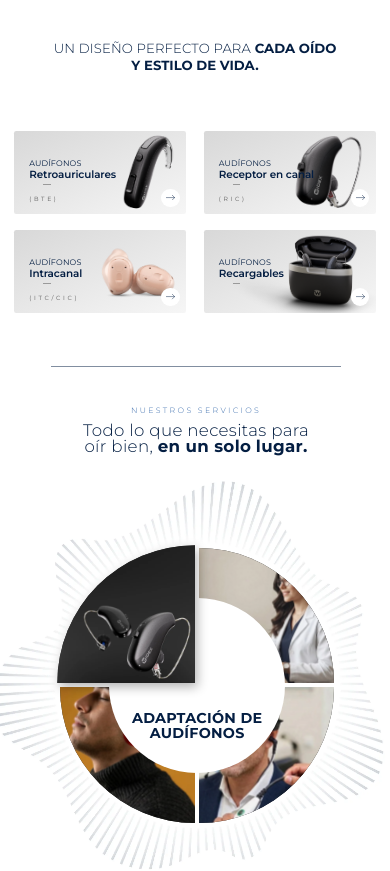
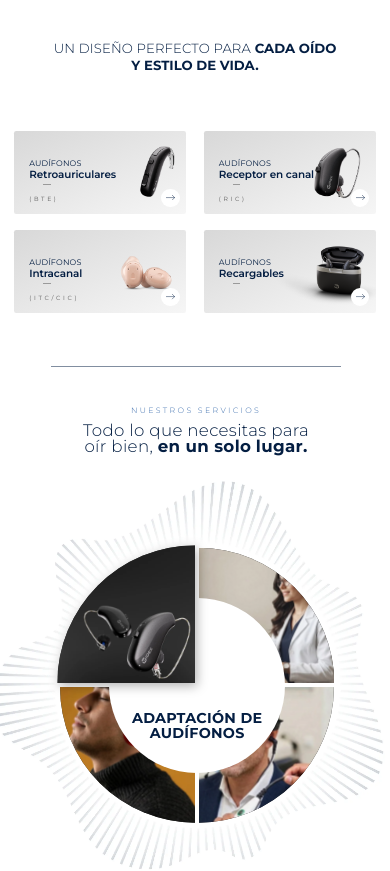
Before and after one commit to auraljaveriana-glitch/Aural, a Next.js app: page / in a window 390 px wide. Shown: the part 1380-2251 px from the top of the page. Built offline with nearby package versions, Linux system fonts and the light colour scheme; a web font is replaced by a local one.

Commit message:
Celular: fotos de soluciones más pequeñas; cuartos de círculo de servicios recortados con clip-path (Safari)
Co-Authored-By: Claude Opus 5.5 <noreply@anthropic.com>
Claude-Session: https://claude.ai/code/session_01KXgfURWN5eADwFqiRENNbR

```diff
--- a/src/components/inicio/Servicios.module.css
+++ b/src/components/inicio/Servicios.module.css
@@ -141,8 +141,9 @@
   transform-origin: 100% 100%;
 }
 
+/* cuartos de círculo con clip-path (Safari en iPhone no recorta bien con border-radius + overflow) */
 .ai button {
-  border-top-left-radius: 100%;
+  clip-path: circle(100% at 100% 100%);
 }
 
 .ad {
@@ -152,7 +153,7 @@
 }
 
 .ad button {
-  border-top-right-radius: 100%;
+  clip-path: circle(100% at 0 100%);
 }
 
 .bi {
@@ -162,7 +163,7 @@
 }
 
 .bi button {
-  border-bottom-left-radius: 100%;
+  clip-path: circle(100% at 100% 0);
 }
 
 .bd {
@@ -172,7 +173,7 @@
 }
 
 .bd button {
-  border-bottom-right-radius: 100%;
+  clip-path: circle(100% at 0 0);
 }
 
 /* activo: encima del círculo blanco, un poco más grande y con sombra */
@@ -181,8 +182,8 @@
   transform: scale(1.02);
 }
 
-.activo button {
-  box-shadow: calc(6 * var(--g)) calc(10 * var(--g)) calc(26 * var(--g)) rgba(0, 0, 0, 0.3);
+.activo {
+  filter: drop-shadow(calc(6 * var(--g)) calc(10 * var(--g)) calc(14 * var(--g)) rgba(0, 0, 0, 0.3));
 }
 
 .activo img {
--- a/src/components/inicio/Soluciones.module.css
+++ b/src/components/inicio/Soluciones.module.css
@@ -227,4 +227,15 @@
   .flecha svg {
     width: 50%;
   }
+
+  /* en celular las fotos van más pequeñas, a la derecha, para no tapar el nombre (diseño "MOVIL") */
+  .foto {
+    transform: scale(0.7);
+    transform-origin: 85% 50%;
+  }
+
+  .texto,
+  .dosLineas {
+    z-index: 1;
+  }
 }
```
